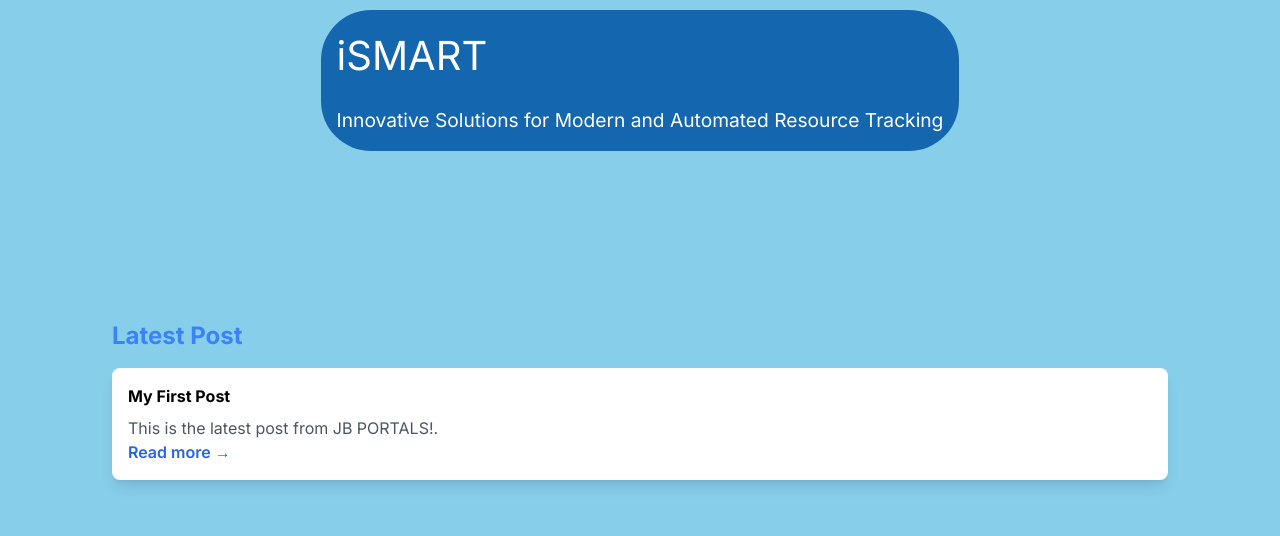
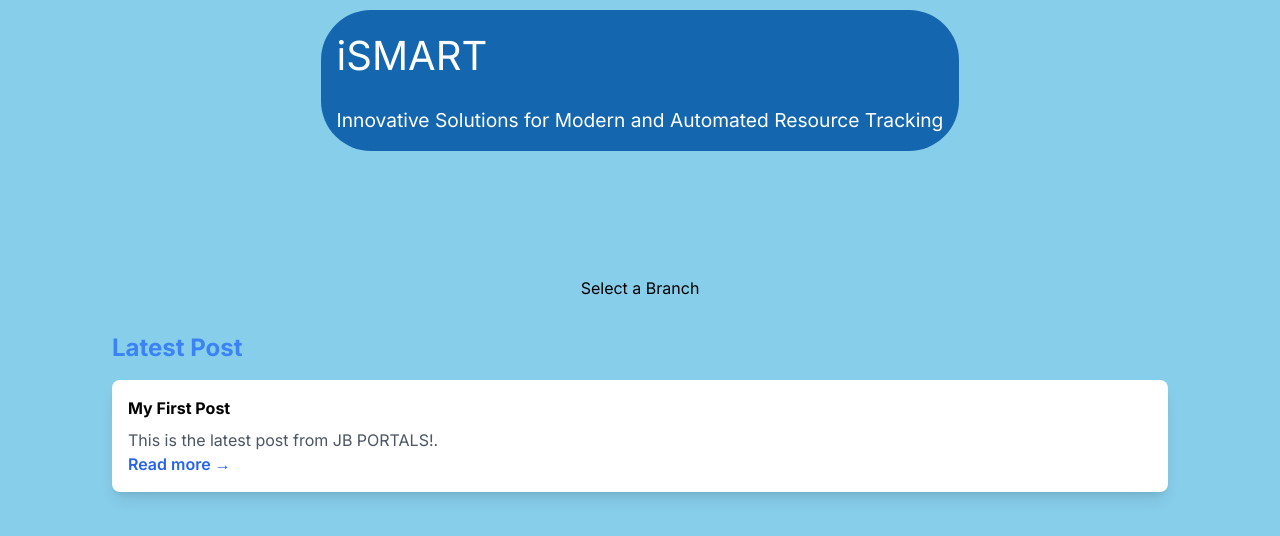
Before and after one commit to beISMART/ISMART-Team2, a Next.js app: page / in a window 1280 px wide. Shown: the top 536 px of the page. Built offline with nearby package versions, Linux system fonts and the light colour scheme.

Commit message:
added dropdown table

```diff
--- /dev/null
+++ b/src/components/dropdown.tsx
@@ -0,0 +1,38 @@
+import React, { useState } from 'react';
+
+
+const Dropdown = () => {
+  const [isOpen, setIsOpen] = useState(false); //using state to control dropdown opening and closing
+
+  const handleDropdown = () => {
+    setIsOpen(!isOpen); //toggle dropdown state
+  };
+
+  const handleSelection = (value: string) => {
+    console.log(`Selected value: ${value}`); //log the selected value
+    setIsOpen(false); //close dropdown
+  };
+
+  return (
+    <div className='dropdown-container'>
+      <button className='dropdown-header' onClick={handleDropdown}>
+        Select a Branch
+        {isOpen ? (
+          <i className='fas fa-angle-up'></i>
+        ) : (
+          <i className='fas fa-angle-down'></i>
+        )}
+      </button>
+      {isOpen && (
+        <ul className='dropdown-menu'>
+          <li onClick={() => handleSelection('Computer Science')}>Computer Science</li>
+          <li onClick={() => handleSelection('Mechanical Science')}>Mechanical Science</li>
+          <li onClick={() => handleSelection('Civil')}>Civil</li>
+          <li onClick={() => handleSelection('Electrical')}>Electrical</li>
+        </ul>
+      )}
+    </div>
+  );
+};
+
+export default Dropdown;
--- a/src/pages/index.tsx
+++ b/src/pages/index.tsx
@@ -1,6 +1,7 @@
 import { Inter } from 'next/font/google'
 import  Header  from '@/components/Header'
 import Main from '@/components/Main'
+import Dropdown from '@/components/dropdown'
 const inter = Inter({ subsets: ['latin'] })
 
 export default function Home() {
@@ -9,7 +10,7 @@ export default function Home() {
       className={`flex min-h-screen flex-col items-center justify-center p-24 ${inter.className}`}
       style={{ backgroundColor: 'skyblue' }}
     >
-
+     <Dropdown/>
       <Header/>
       <Main/>
     </main>
```
Also changed, not shown: src/styles/globals.css (line endings or trailing spaces).
